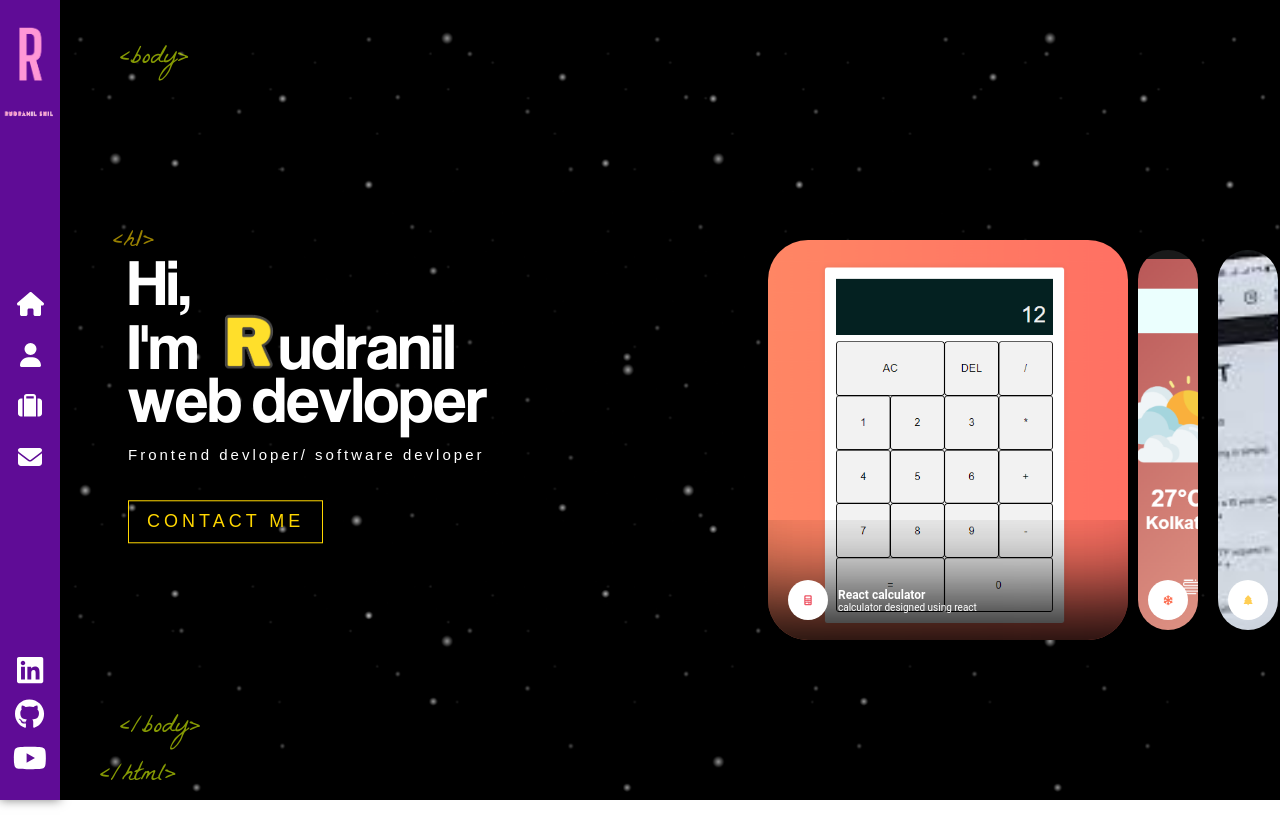
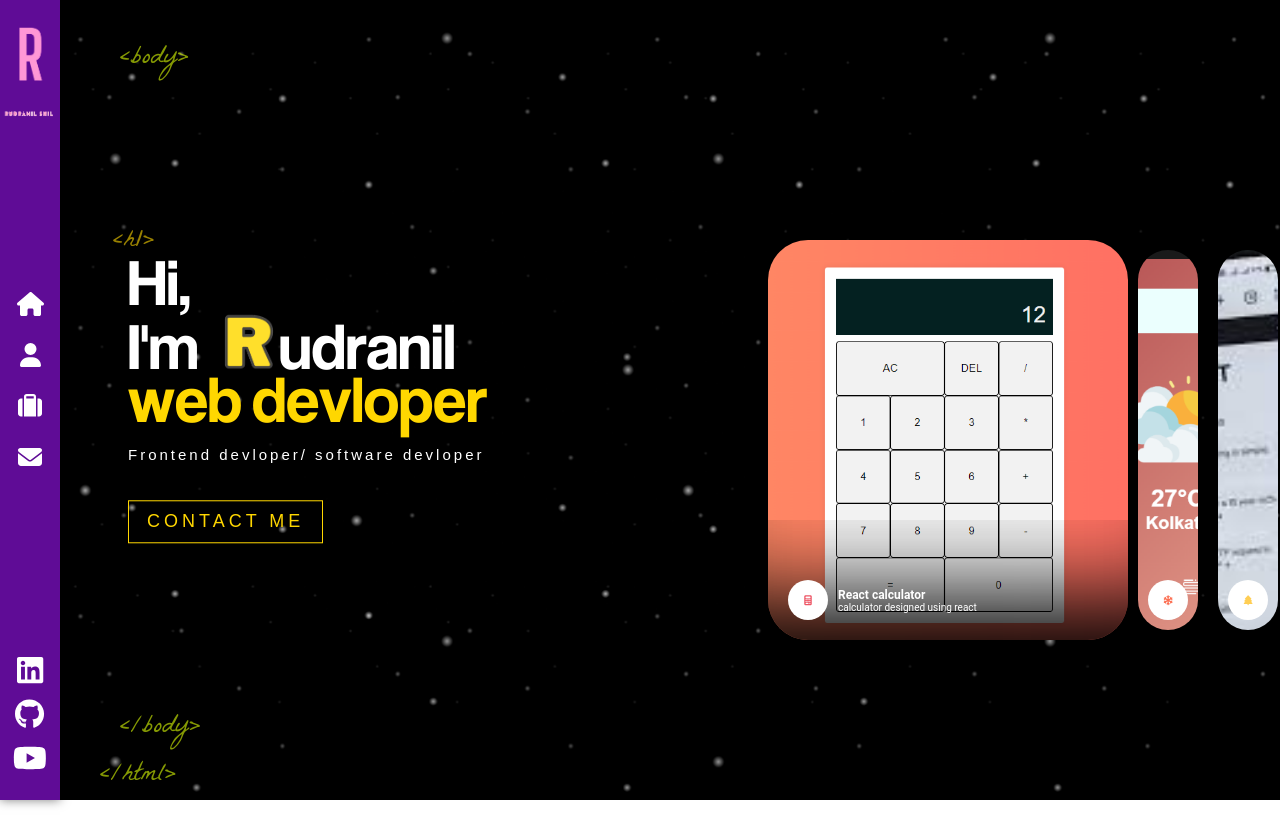
Before and after one commit to rudranil723/portfoliowebsite, a React (Create React App) app: page / in a window 1280 px wide. Shown: the top 840 px of the page. Built offline with nearby package versions, Linux system fonts and the light colour scheme.

Commit message:
now this is said to be complete

```diff
--- a/src/components/AnimatedLetters/index.scss
+++ b/src/components/AnimatedLetters/index.scss
@@ -15,7 +15,16 @@
 
   &:hover {
     animation: rubberBand 1s;
+    color: #ffd700; /* Yellow color */
+  }
+}
+
+.yellow-text { /* Define yellow color class */
   color: #ffd700;
+
+  &:hover {
+    animation: rubberBand 1s;
+    color: #ffff;
   }
 }
 
--- a/src/components/home/index.js
+++ b/src/components/home/index.js
@@ -50,7 +50,7 @@ const Home = () => {
                     />
                     <br/>
                     <AnimatedLetters
-                        letterClass={letterClass}
+                        letterClass={`${letterClass} yellow-text`}
                         strArray={jobArray}
                         idx={22}
                     />
```
Lines whose indentation alone changed are shown as unchanged.
